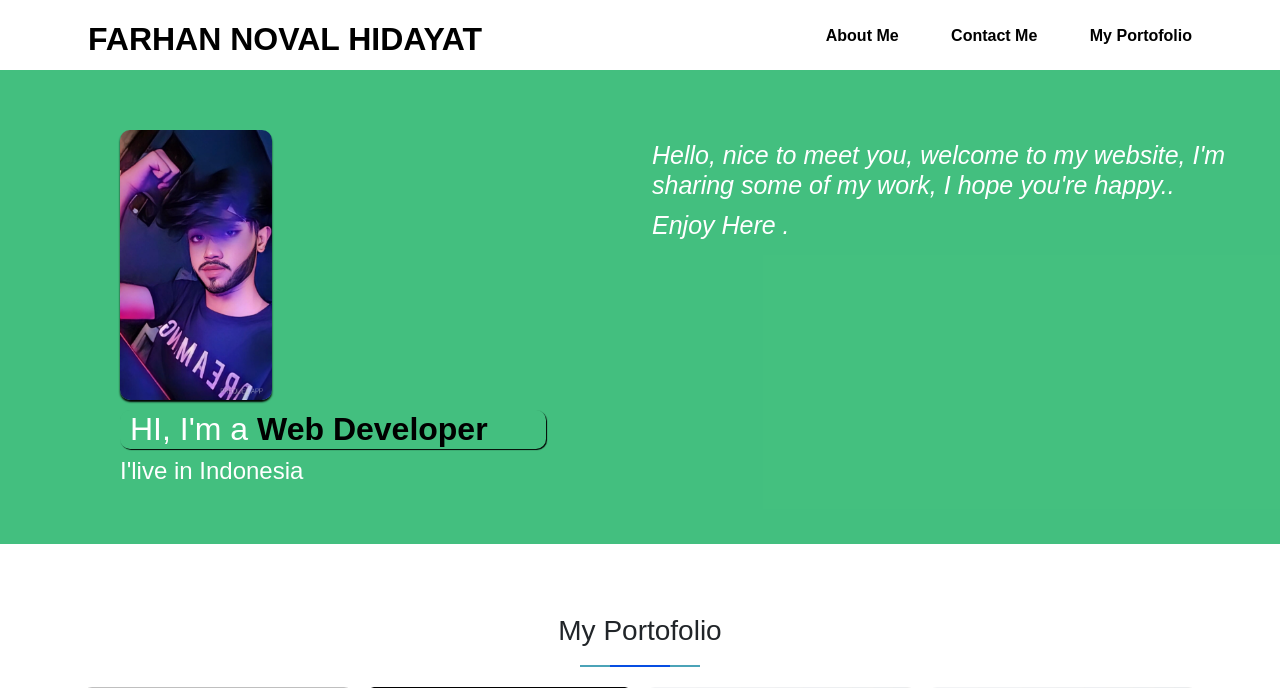
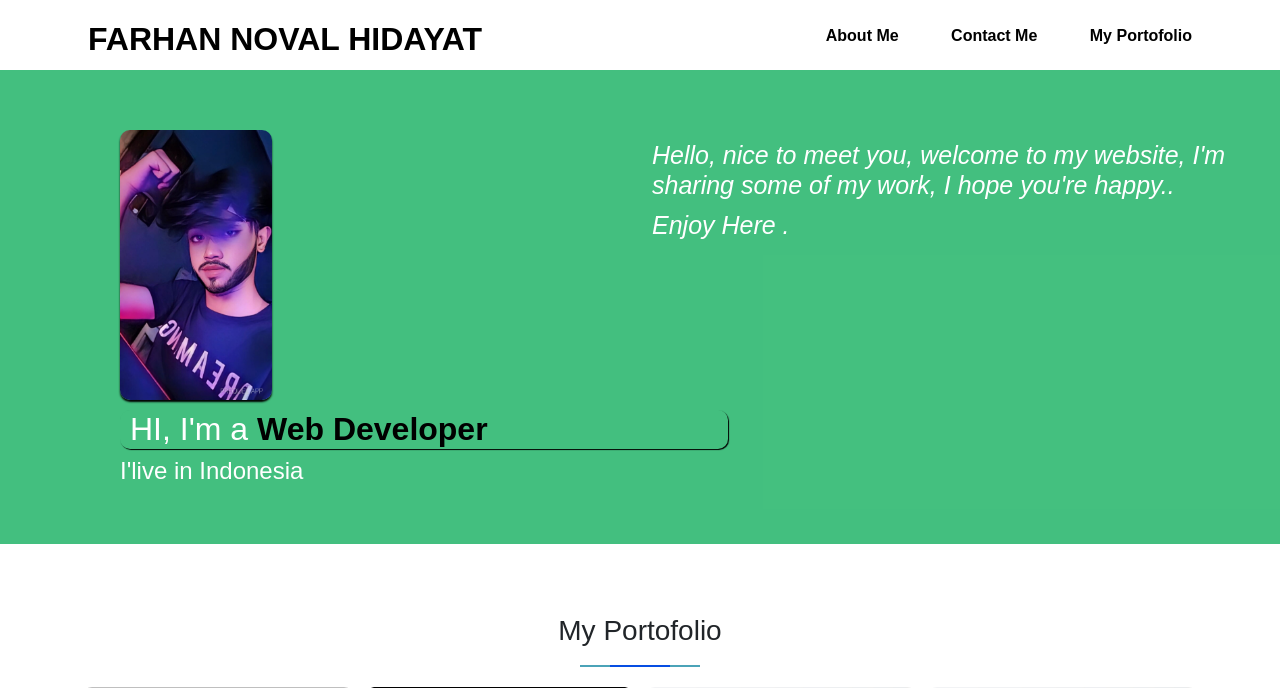
Before and after one commit to Farhannovaal/farhannovaal, a PHP site: page / in a window 1280 px wide. Shown: the top 688 px of the page. Run offline with PHP 8.4, Linux system fonts and the light colour scheme.

Commit message:
RESPONSIVE FIX

```diff
--- a/css.css
+++ b/css.css
@@ -58,8 +58,7 @@ body{
         clear:both;
     }
     .img-index h2{
-
-        width: 70%;
+        width: 100%;
         border-radius: 10px;
         padding-left: 10px;
         color: black;
@@ -88,6 +87,7 @@ body{
     .sidebar{
         position: fixed;
         width: 300px;
+        height: auto;
         top: 0;
         left: -300px;
         bottom: 0;
@@ -103,6 +103,7 @@ body{
     .sidebar ul li {
         padding: 50px;
         border: 1px solid white;
+        list-style: none;
     }
     .sidebar ul li:hover{
         background-color: rgb(59, 48, 48);
@@ -510,6 +511,8 @@ body{
                 width: 20%;
             }.banner{
                 width: 100%;
+            }.navbar-porto{
+                width: 90%;
             }
             }
             @media (max-width: 992px){
@@ -536,5 +539,7 @@ body{
                     margin-left: 40%;
                 }.intro-about{
                     margin-top: 50px;
+                }.banner{
+                    width:100%;
                 }
                 }
--- a/index.html
+++ b/index.html
@@ -43,12 +43,12 @@
     <section class="banner">
 
         <div class="row">
-            <div class="col-lg-6 col-md-4 col-sm-10 img-index">
+            <div class="col-lg-6 col-md-6 col-sm-10 img-index">
                     <img src="img/bahan3.jpg" alt="">
                     <h2> HI, I'm a <span class="test-profile"></span></h2>
                     <h4>  I'live in Indonesia </h4>
             </div>
-             <div class="col-lg-6 col-md-4 col-sm-10 greeting">
+             <div class="col-lg-6 col-md-6 col-sm-10 greeting">
                      <h2>Hello, nice to meet you, welcome to my website, I'm sharing some of my work, I hope you're happy..</h2>
                      <h2> Enjoy Here .</h2>
             </div>
```
